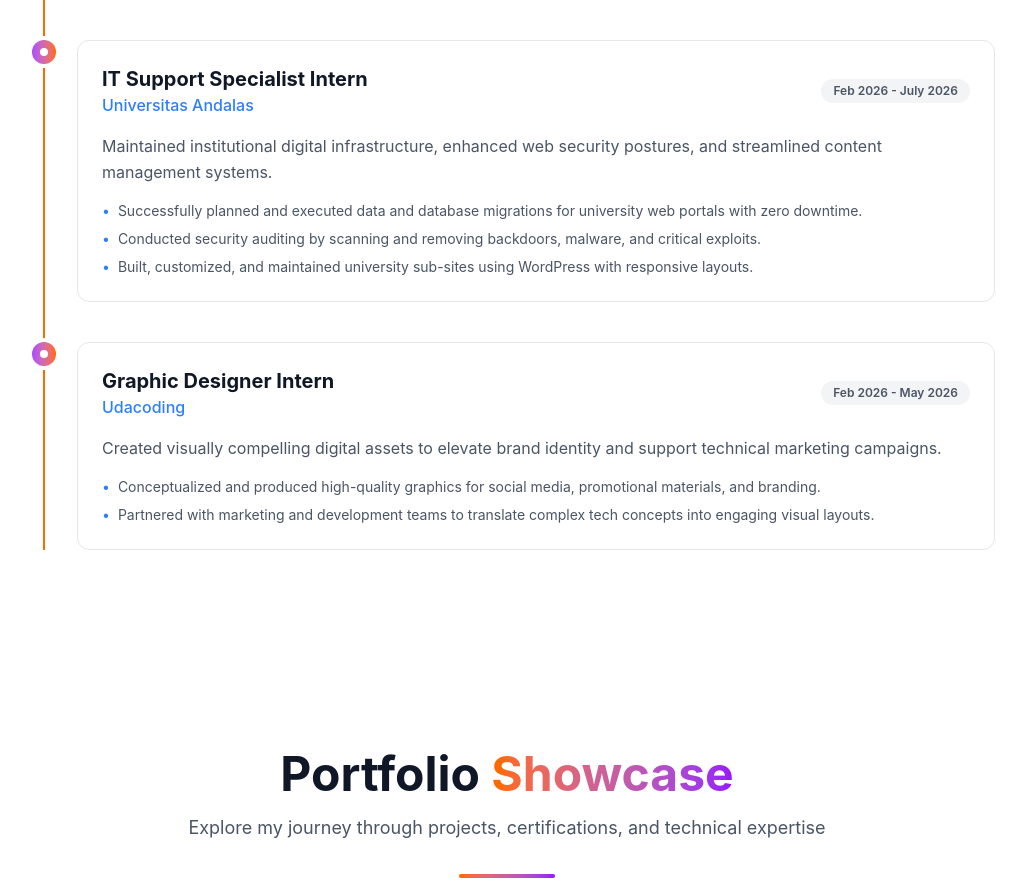
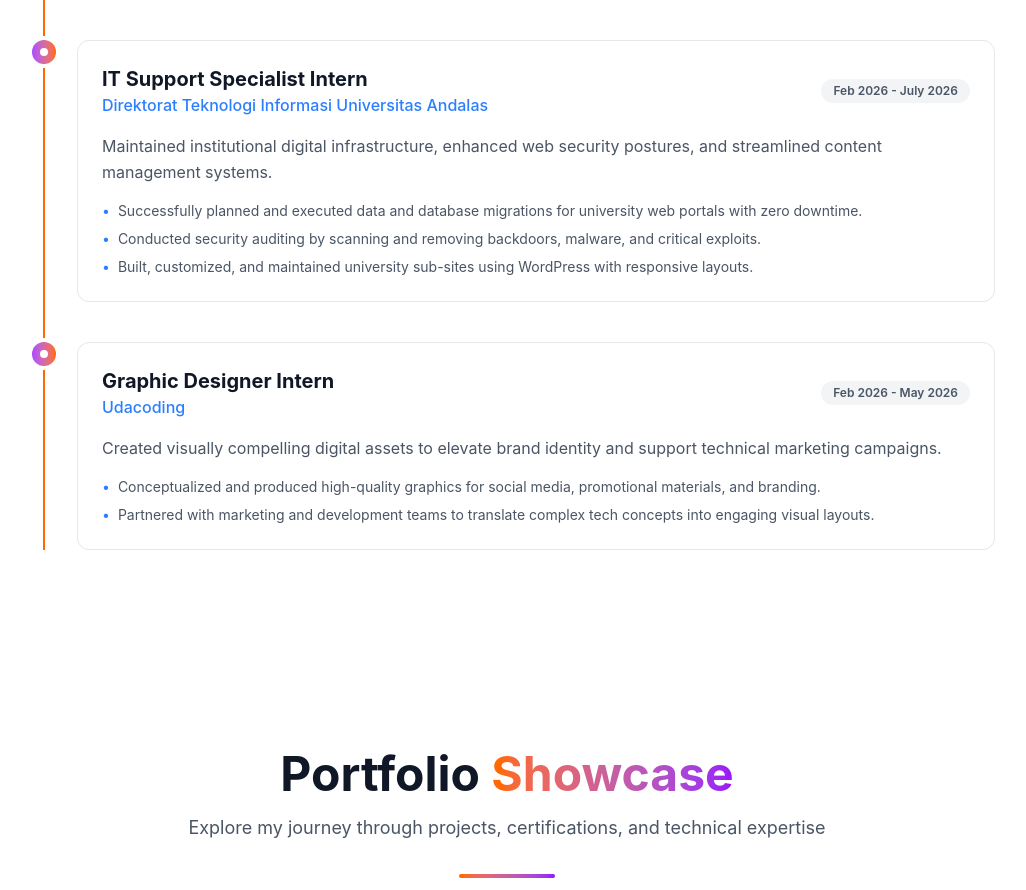
Before and after one commit to muhammadIqbal1210/portfolio, a React (Vite) app: page / in a window 1280 px wide. Shown: the part 2111-3001 px from the top of the page, without its empty margins (133-1159 px from the left). Built offline with nearby package versions, Linux system fonts and the light colour scheme.

Commit message:
perbaiki company di experience

```diff
--- a/src/components/Experience.jsx
+++ b/src/components/Experience.jsx
@@ -14,7 +14,7 @@ const Experience = ({ darkMode }) => {
       ]
     },
     {
-      company: 'Universitas Andalas',
+      company: 'Direktorat Teknologi Informasi Universitas Andalas',
       role: 'IT Support Specialist Intern',
       period: 'Feb 2026 - July 2026',
       description: 'Maintained institutional digital infrastructure, enhanced web security postures, and streamlined content management systems.',
```
